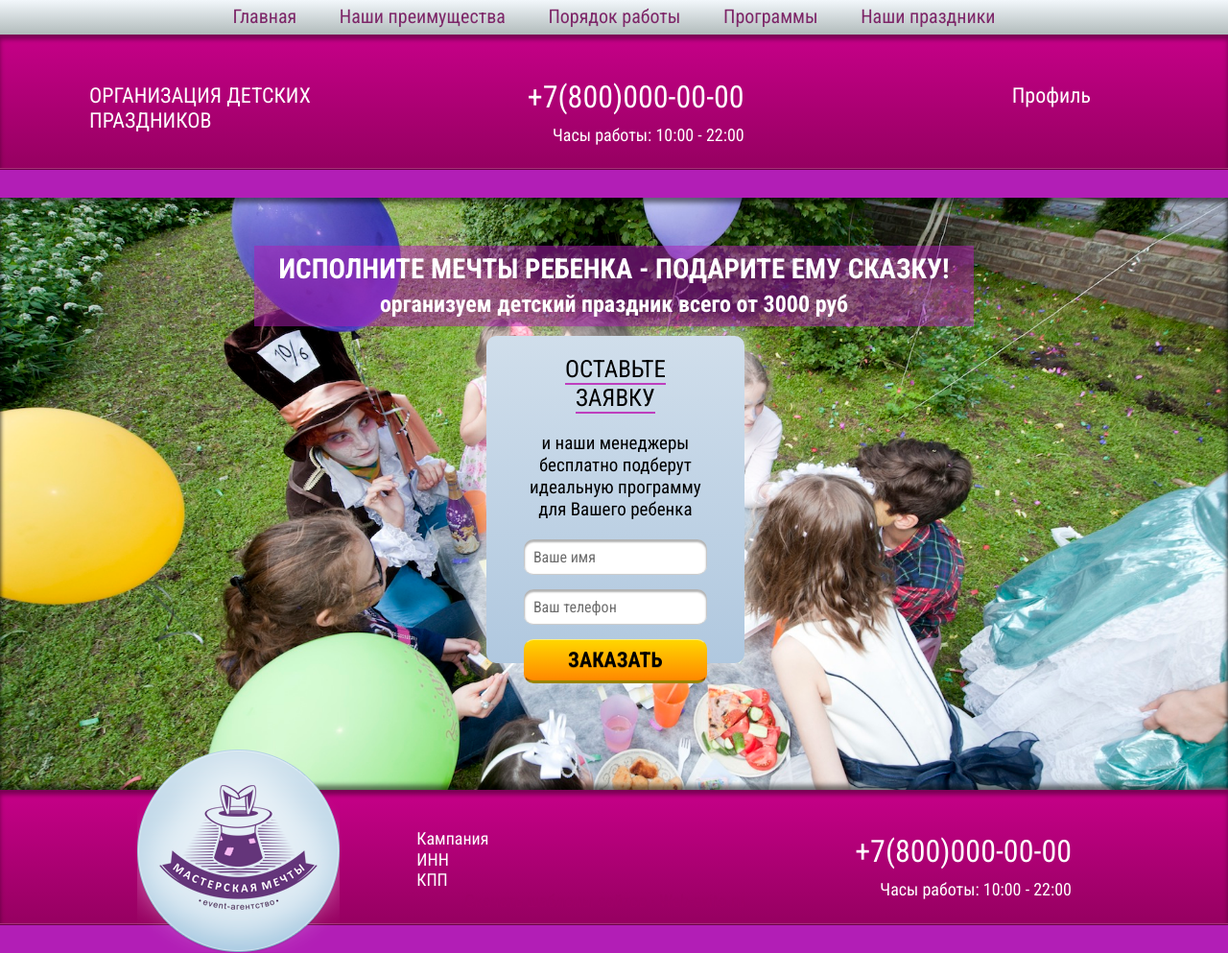
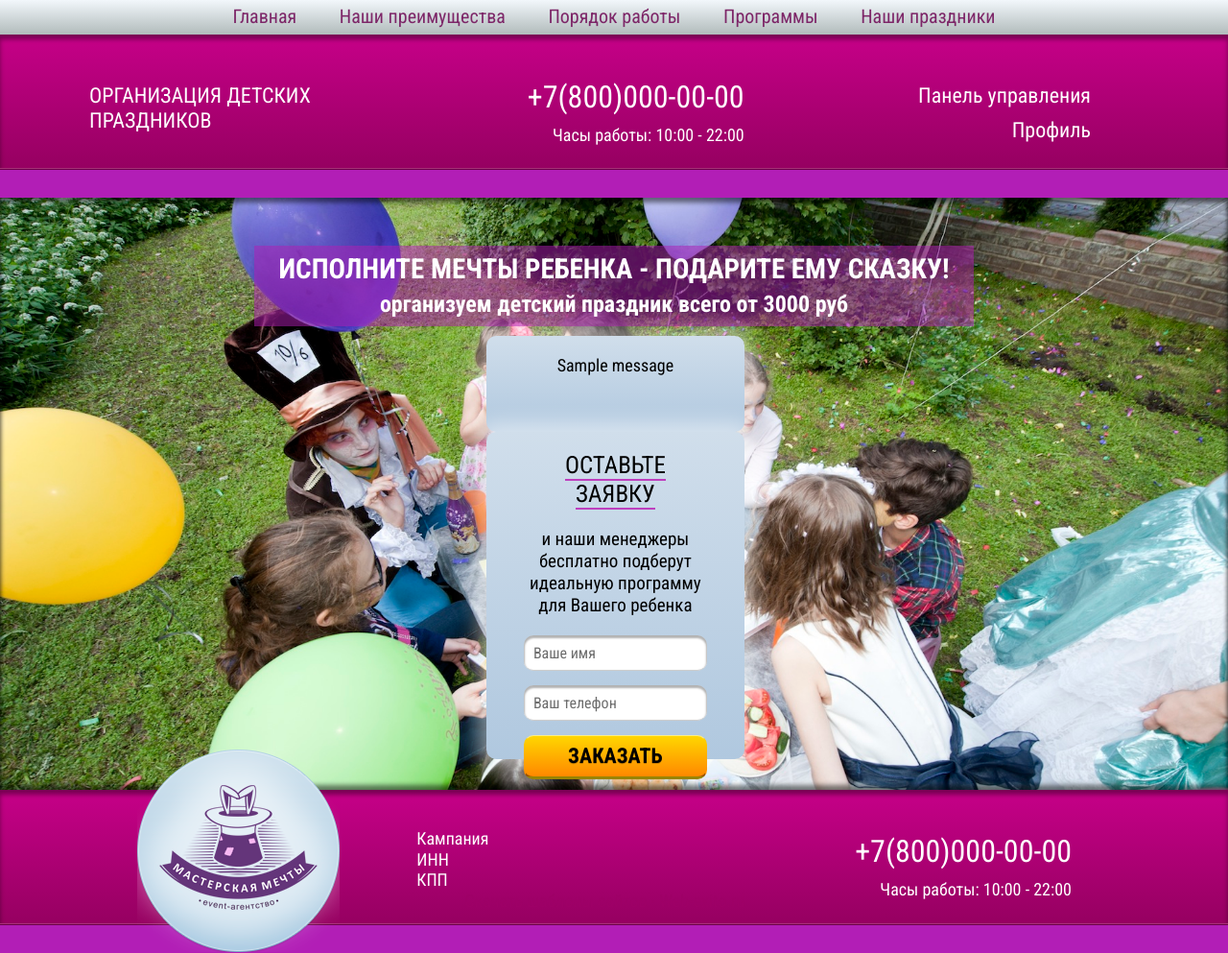
Before and after one commit to MedLighter/django-prazdniki, a Django app: page / in a window 1280 px wide. Shown: the whole page at 96% size. Run offline with Django 3.2, Linux system fonts and the light colour scheme; a user stored in the database is signed in; tables that the repository leaves empty hold one stand-in row (values such as "Sample post"); one stand-in notice (Sample message) is shown.

Commit message:
add zazazi

```diff
--- a/main/static/main/css/style.css
+++ b/main/static/main/css/style.css
@@ -148,6 +148,29 @@ input {
 	box-shadow: 0 0 20px 10px rgba(255,255,255,.5);
 }
 
+
+.forma_neoch{
+	text-align: center;
+    margin-left: 37%;
+    z-index: 100;
+    display: block;
+    top: 85px;
+    width: 269px;
+    height: 100px;
+    right: 140px;
+    padding: 20px 39px;
+    color: #000;
+    border-radius: 10px;
+    background-color: #fff;
+    background-image: -moz-linear-gradient( 90deg, rgb(176,200,223) 0%, rgb(208,222,235) 100%);
+    background-image: -webkit-linear-gradient( 90deg, rgb(176,200,223) 0%, rgb(208,222,235) 100%);
+    background-image: -ms-linear-gradient( 90deg, rgb(176,200,223) 0%, rgb(208,222,235) 100%);
+    background-repeat: repeat-x;
+    box-shadow: 0 0 20px 10px rgba(255,255,255,.5);
+}
+
+
+
 .polit {
 	font-size:14px;
 }
--- a/main/templates/main/index.html
+++ b/main/templates/main/index.html
@@ -57,7 +57,8 @@
           <p style="padding-right: 20px;">Часы работы: 10:00 - 22:00</p>
         </div>
         <div class="col-4 text-right">
-          <a href="{% if user.is_anonymous %}{% url 'users:login' %}{% else %}{% url 'users:profile' %}{% endif %}"><p class="descr">{% if user.is_anonymous %}Авторизация{% else %}Профиль{% endif %}</p></a>
+          {% if user.is_staff %} <a href="{% url 'admin:index' %}"><p class="descr">Панель управления</p></a>{% endif %}
+          <a href="{% if user.is_anonymous %}{% url 'users:login' %}{% else %}{% url 'users:profile' %}{% endif %}"><p class="descr" {% if user.is_staff %}style="padding-top: 0px;"{% endif %}>{% if user.is_anonymous %}Авторизация{% else %}Профиль{% endif %}</p></a>
         </div>
       </div>
     </div>
@@ -73,6 +74,19 @@
               детский праздник всего от 3000 руб</span></p>
         </div>
       </div>
+
+          {% if messages or form.non_field_errors %}
+              <div class="forma_neoch"
+                    style="top:365px; left: 1000px">
+                  {% if form.non_field_errors %}
+                    {{ form.non_field_errors }}
+                  {% endif %}
+                    {% if messages %}
+                      {% for message in messages %}
+                      {{ message }}
+                      {% endfor %}
+                    {% endif %}
+                </div>{% endif %}
       {% if request.user.is_authenticated %}
         <div class="forma" style="top:365px; left: 800px">
           <div id="note"></div>
--- a/main/views.py
+++ b/main/views.py
@@ -18,6 +18,7 @@ def index(request):
         form = UserCreateApplicationForm(request.POST, request.FILES)
         if form.is_valid():
             form.instance.user_id = request.user
+            messages.success(request, 'Вы успешно зарегистрировали заявку!')
             form.save()
             return HttpResponseRedirect(request.META.get('HTTP_REFERER'))
     else:
```
Also changed, not shown: db.sqlite3.
